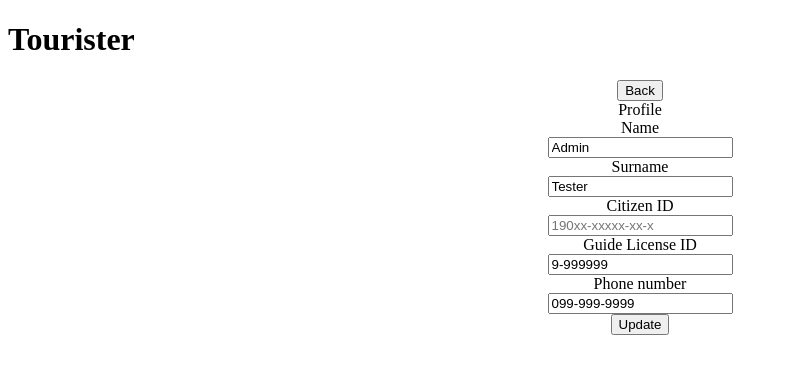
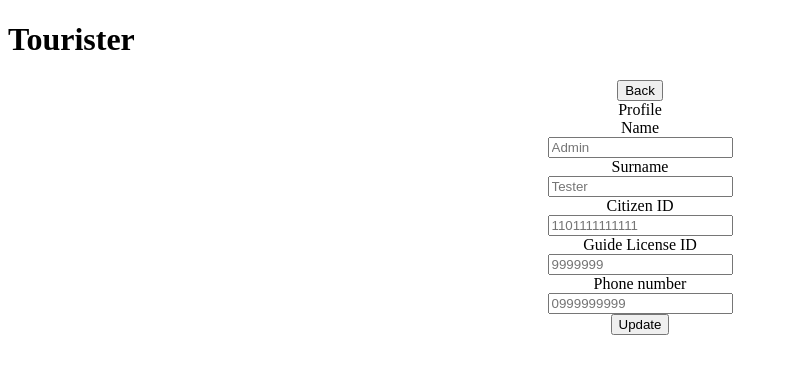
Before and after one commit to 2110336-2565-2/sec1_Group7_Tourister, a Next.js app in the folder frontend/: page /manage_account/editProfileGuide in a window 1280 px wide. Shown: the top 374 px of the page, without its empty margins (0-788 px from the left). Built offline with nearby package versions, Linux system fonts and the light colour scheme.

Commit message:
use react-hook-form & yup to make edit profile page

```diff
--- a/frontend/app/manage_account/editProfileGuide/editProfileGuide.tsx
+++ b/frontend/app/manage_account/editProfileGuide/editProfileGuide.tsx
@@ -2,71 +2,97 @@
 
 import { useState, MouseEvent } from "react";
 import Link from 'next/link';
+import { useForm } from "react-hook-form";
+import { yupResolver } from "@hookform/resolvers/yup"
+import * as yup from "yup";
 
-type AccountType = 'tourist' | 'guide';
+type FormData = {
+  // accountType: accountType;
+  name: string;
+  surname: string;
+  citizenId: string;
+  phoneNumber: string;
+  guideLicenseId?: string;
+}
+// type accountType = 'tourist' | 'guide';
+const validationSchema = yup.object().shape({
+  accountType: yup
+    .string()
+    .required("Please choose your account type"),
+  name: yup.string().required("Please enter your name"),
+  surname: yup.string().required("Please enter your surname"),
+  guideLicenseId: yup
+    .string()
+    // .matches(/^[0-9]+$/, "License Number must be only digits")
+    .test('number only', 'License Number must be only digits', val => yup.number().isValidSync(val) || val =='')
+    .test('len', 'License Number must have 7 numbers', val => val?.length===7 || val === ''),
+  phoneNumber: yup
+    .string()
+    .required("Please enter the phone number")
+    .matches(/^[0-9]+$/, "Phone number must be only digits")
+    .min(9, 'Please enter the valid phone number')
+    .max(10, 'Please enter the valid phone number')
+});
+
+const initName="Admin"
+const initSurname="Tester"
+const initCitizenID="1101111111111"
+const initLicenseID="9999999"
+const initPhoneNumber="0999999999"
 
 const editProfileGuide = () => {
-  const [name, setName] = useState('Admin');
-  const [surname, setSurname] = useState('Tester');
-  // const [citizenId, setCitizenId] = useState('190xx-xxxxx-xx-x');
-  const [guideLicenseID, setGuideLicenseID] = useState('9-999999');
-  const [phoneNumber, setPhoneNumber] = useState('099-999-9999');
-  const handleSubmit = (e: React.FormEvent<HTMLFormElement>) => {
-    e.preventDefault();
-    console.log({
-      'Name': name,
-      'Surname': surname,
-      'Guide License ID': guideLicenseID,
-      'Phone Number': phoneNumber})
-  };
-  // const handleBackButton = (e: MouseEvent) => {
-  //   e.preventDefault();
-  //   console.log({
-  //     'Name': name,
-  //     'Surname': surname})
-  // };
+  const onSubmit = (data : FormData) => {
+    console.log(data);
+  }
+  const {
+    register,
+    handleSubmit,
+    formState: { errors }
+  } = useForm<FormData>({
+    resolver: yupResolver(validationSchema),
+  });
 
   return (
-    <form style={{display:'flex', alignItems: 'center',flexDirection:'column'}}onSubmit={handleSubmit}>
+    <form style={{display:'flex', alignItems: 'center',flexDirection:'column'}}onSubmit={handleSubmit(onSubmit)}>
       {/* <Link href="../register" passHref><button type="button" onClick={handleBackButton}>Back</button></Link> */}
       <Link href="./manage_account" passHref><button type="button">Back</button></Link>
       <label>Profile</label>
       <label>Name</label>
       <input
         type="text"
-        placeholder="Admin"
-        value={name}
-        onChange={(e) => setName(e.target.value)}
+        placeholder={initName}
+        {...register("name")}
       />
+      {errors.name && <p className="errorMsg">{errors.name.message}</p>}
       <label>Surname</label>
       <input
         type="text"
-        placeholder="Tester"
-        value={surname}
-        onChange={(e) => setSurname(e.target.value)}
+        placeholder={initSurname}
+        {...register("surname")}
       />
+      {errors.surname && <p className="errorMsg">{errors.surname.message}</p>}
       <label>Citizen ID</label>
       <input
         type="text"
-        placeholder="190xx-xxxxx-xx-x"
-        // value={citizenId}
+        placeholder={initCitizenID}
+        {...register("citizenId")}
         readOnly = {true}
-        // onChange={(e) => setCitizenId(e.target.value)}
       />
+      {errors.citizenId && <p className="errorMsg">{errors.citizenId.message}</p>}
       <label>Guide License ID</label>
       <input
         type="guideLicenseID"
-        placeholder="License number"
-        value={guideLicenseID}
-        onChange={(e) => setGuideLicenseID(e.target.value)}
+        placeholder={initLicenseID}
+        {...register("guideLicenseId")}
       />
+      {errors.guideLicenseId && <p className="errorMsg">{errors.guideLicenseId.message}</p>}
       <label>Phone number</label>
       <input
         type="text"
-        placeholder="0xx-xxx-xxxx"
-        value={phoneNumber}
-        onChange={(e) => setPhoneNumber(e.target.value)}
+        placeholder={initPhoneNumber}
+        {...register("phoneNumber")}
       />
+      {errors.phoneNumber && <p className="errorMsg">{errors.phoneNumber.message}</p>}
       <button type="submit">Update</button>
     </form>
   );
```
Also changed, not shown: frontend/app/manage_account/editProfileUser/editProfileUser.tsx (+66 -31 lines).
